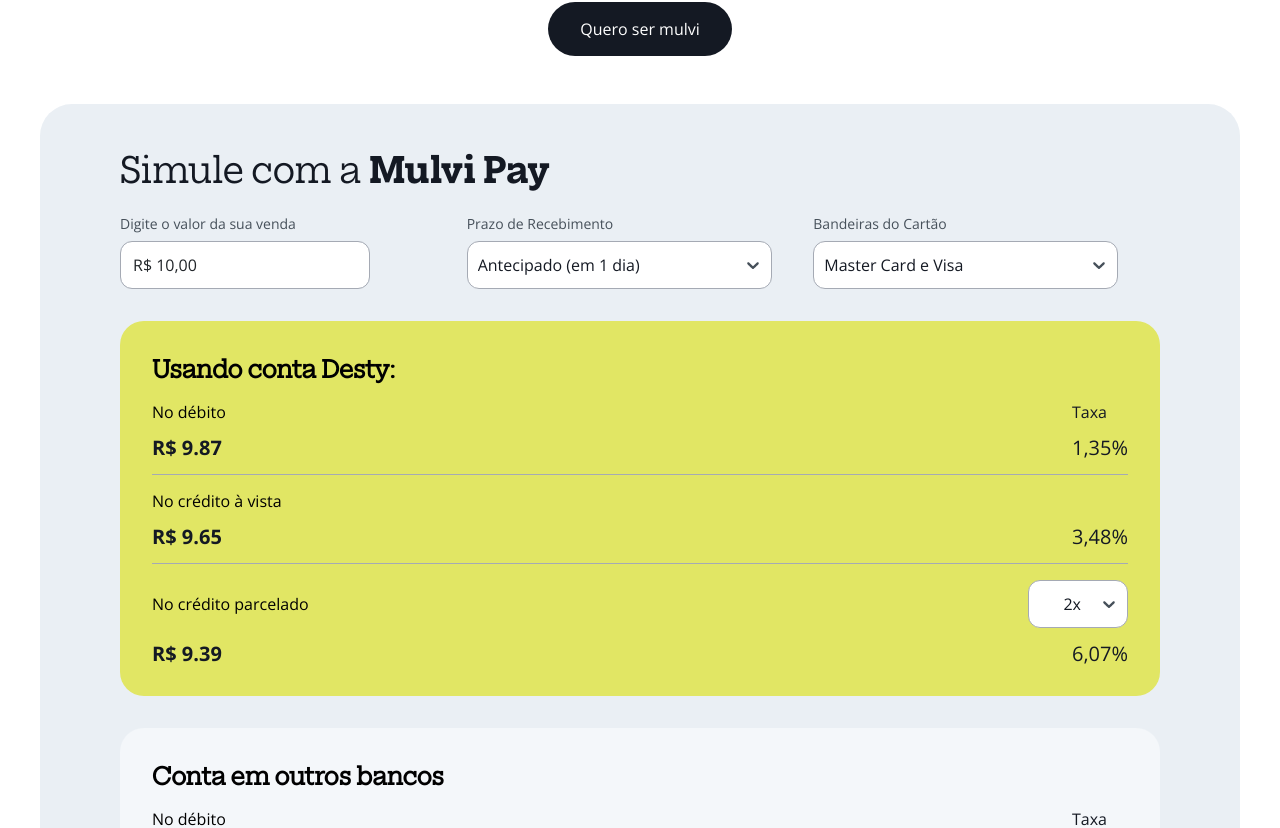
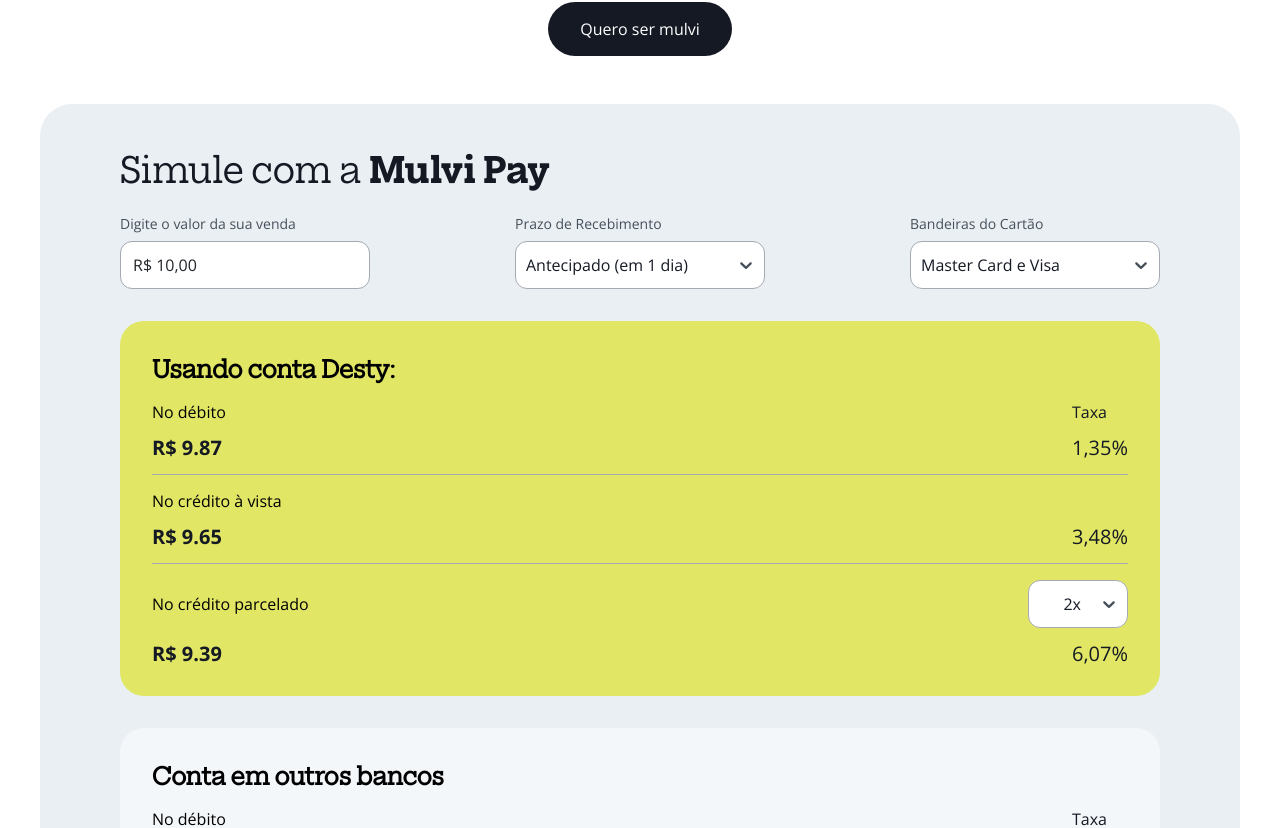
Before and after one commit to LeonardoAraujoLisboa/mulvi-desty, a React (Create React App) app: page / in a window 1280 px wide. Shown: the part 2056-2884 px from the top of the page. Built offline with nearby package versions, Linux system fonts and the light colour scheme.

Commit message:
Atualização dos links e tamanhos

```diff
--- a/src/components/BusinessContentCard/styles.ts
+++ b/src/components/BusinessContentCard/styles.ts
@@ -13,17 +13,18 @@
 
     @media (min-width: 1024px) {
         padding-bottom: 48px;
-        padding-left: 40px;
+        padding-left: 125px;
         margin-bottom: 0px;
-        text-align: center;
+        text-align: left;
         width: 893px;
         margin: auto;
     }
 
     @media (min-width: 1440px) {
         padding-bottom: 43px;
-        text-align: center;
-        padding-left: 65px;
+        text-align: left;
+        padding-left: 0px;
+        margin-left: 65px;
         margin-bottom: 0px;
     }
 `
--- a/src/components/sections/HomeSections/Footer/index.tsx
+++ b/src/components/sections/HomeSections/Footer/index.tsx
@@ -59,10 +59,10 @@
         </ContainerCentralSocial>
         <ContainerPolitic>
           <ContentPolitic>
-            <PoliticItem href='/'>Direitos do Titular</PoliticItem>
-            <PoliticItem href='/'>Termos de uso</PoliticItem>
-            <PoliticItem href='/'>Política de Privacidade</PoliticItem>
-            <PoliticItem href='/'>Política de Segurança</PoliticItem>
+            <PoliticItem href='mulvipay.com.br/termosdeuso' target={'_blank'}>Direitos do Titular</PoliticItem>
+            <PoliticItem href='mulvipay.com.br/termosdeuso' target={'_blank'}>Termos de uso</PoliticItem>
+            <PoliticItem href='mulvipay.com.br/politicadeseguranca' target={'_blank'}>Política de Privacidade</PoliticItem>
+            <PoliticItem href='mulvipay.com.br/politicadeseguranca' target={'_blank'}>Política de Segurança</PoliticItem>
           </ContentPolitic>
         </ContainerPolitic>
       </WrapperFooter>
--- a/src/components/sections/HomeSections/RateMulvi/index.tsx
+++ b/src/components/sections/HomeSections/RateMulvi/index.tsx
@@ -255,7 +255,7 @@
         <ContentSimulate>
         <SimulationData>
             <TitleSimulate>Simule com a <span className='attention-strong'>Mulvi Pay</span></TitleSimulate>
-            <WrapperInput>
+            <WrapperInput className='sale-value'>
               <Label>Digite o valor da sua venda</Label>
               <InputGroup>
                 <Input value={saleValue} onChange={(event) => handleChange(moneyMask(event))} name='sale' />
--- a/src/components/sections/HomeSections/RateMulviDesty/index.tsx
+++ b/src/components/sections/HomeSections/RateMulviDesty/index.tsx
@@ -418,7 +418,7 @@
         <ContentSimulate>
           <SimulationData>
             <TitleSimulate>Simule com a <span className='attention-strong'>Mulvi Pay</span></TitleSimulate>
-            <WrapperInput>
+            <WrapperInput className='sale-value'>
               <Label>Digite o valor da sua venda</Label>
               <InputGroup>
                 <Input value={saleValue} onChange={(event) => handleChange(moneyMask(event))} name='sale' />
--- a/src/components/sections/HomeSections/RateMulviDesty/styles.ts
+++ b/src/components/sections/HomeSections/RateMulviDesty/styles.ts
@@ -197,6 +197,7 @@
         display: grid;
         grid-template-columns: 1fr 1fr 1fr;
         margin-bottom: 0px;
+        justify-content: space-between;
     }
 
     @media (min-width: 1440px) {
@@ -208,21 +209,55 @@
 `
 
 export const WrapperInput = styled.div`
+    @media (min-width: 375px) {
+        width: 300px;
+
+        .period-select > div {
+            width: 300px;
+        }
+
+        .flags-select > div {
+            width: 300px;
+        }
+    }
+
     @media (min-width: 1024px) {
         margin-bottom: 0px;
         width: 250px;
+        justify-self: center;
 
         &.card-flags {
             margin-bottom: 0px;
+            justify-self: flex-end;
+        }
+
+        &.sale-value {
+            justify-self: flex-start;
+        }
+
+        .period-select > div {
+            width: 250px;
+        }
+
+        .flags-select > div {
+            width: 250px;
         }
     }
 
     @media (min-width: 1440px) {
         margin-bottom: 33px;
-        width: auto;
+        width: 300px;
 
         &.card-flags {
             margin-bottom: 0px;
+        }
+
+        .period-select > div {
+            width: 300px;
+        }
+
+        .flags-select > div {
+            width: 300px;
         }
     }
 `
--- a/src/components/sections/HomeSections/SolutionsMulvi/index.tsx
+++ b/src/components/sections/HomeSections/SolutionsMulvi/index.tsx
@@ -32,7 +32,7 @@
             <ContentSolution>
                 <Title className='second-title'>Mais do que uma maquininha, <span className='attention-strong'>somos o parceiro que movimenta o seu negócio.</span></Title>
                 <ContentRent>
-                    <RentText>O aluguel de cada maquininha custa R$ 90,00/mês. Isenção para faturamento mensal acima de R$ 100.000,00.</RentText>
+                    <RentText><span className='attention-strong'>Sua maquininha pode sair com custo zero!</span><br></br>Quanto mais você faturar, mais desconto você ganha. Procure nossos consultores Mulvi Pay</RentText>
                 </ContentRent>
                 <ContainerBenefitsSolutions className='container-benefits-second'>
                     <FirstContent className='first-content-second'>
--- a/src/components/sections/HomeSections/SolutionsMulviDesty/index.tsx
+++ b/src/components/sections/HomeSections/SolutionsMulviDesty/index.tsx
@@ -37,7 +37,7 @@
             <ContentSolution>
                 <Title className='second-title'>Mais do que uma maquininha, <span className='attention-strong'>somos o parceiro que movimenta o seu negócio.</span></Title>
                 <ContentRent>
-                    <RentText>O aluguel de cada maquininha custa <span className='attention-strong'>R$ 90,00/mês.</span><br></br>Isenção para faturamento mensal acima de <span className='attention-strong'>R$ 100.000,00.</span></RentText>
+                    <RentText><span className='attention-strong'>Sua maquininha pode sair com custo zero!</span><br></br>Quanto mais você faturar, mais desconto você ganha. Procure nossos consultores Mulvi Pay</RentText>
                 </ContentRent>
                 <ContainerBenefitsSolutions className='container-benefits-second'>
                     <FirstContent className='first-content-second'>
--- a/src/utils/styles/index.tsx
+++ b/src/utils/styles/index.tsx
@@ -3,7 +3,7 @@
       ...styles,
       backgroundColor: '#fff',
       height: '48px',
-      width: '305px',
+      width: '250px',
       border: '1px solid #A5AAB4',
       outline: isFocused === true && '1px solid #A5AAB4',
       '&:hover': {
```
Also changed, not shown: src/components/sections/HomeSections/RateMulvi/styles.ts (+36 -1 lines).
